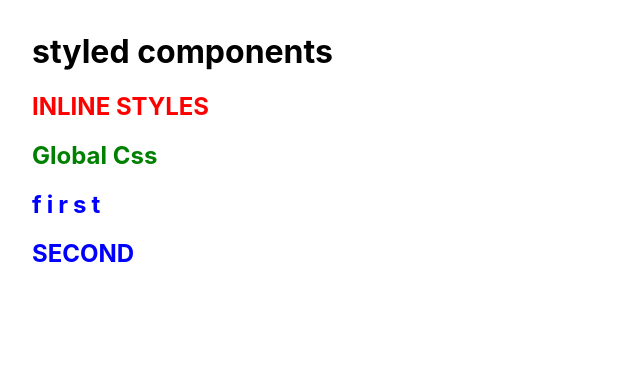
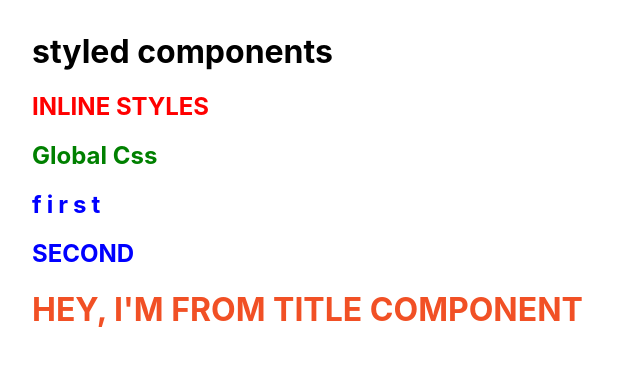
Before and after one commit to Joshua-Tu/styled-components-tutorial, a React (Create React App) app: page / in a window 1280 px wide. Shown: the top 366 px of the page, without its empty margins (0-640 px from the left). Built offline with nearby package versions, Linux system fonts and the light colour scheme.

Commit message:
file css used for Title.js with Title.css

```diff
--- a/src/App.js
+++ b/src/App.js
@@ -1,5 +1,6 @@
 import React from 'react';
 import './App.css';
+import Title from './components/Title'
 
 // inline css
 // app css
@@ -14,6 +15,7 @@
       <h2 className="global">global css</h2>
       <h2 className="first">first</h2>
       <h2 className="second">second</h2>
+      <Title />
     </div>
   );
 }
--- /dev/null
+++ b/src/components/Title.css
@@ -0,0 +1,4 @@
+.title {
+    color: #f15025;
+    text-transform: uppercase;
+}
--- /dev/null
+++ b/src/components/Title.js
@@ -0,0 +1,12 @@
+import React from 'react'
+import './Title.css'
+
+const Title = () => {
+    return (
+        <div>
+            <h1 className="title">hey, i'm from title component</h1>
+        </div>
+    )
+}
+
+export default Title
```
